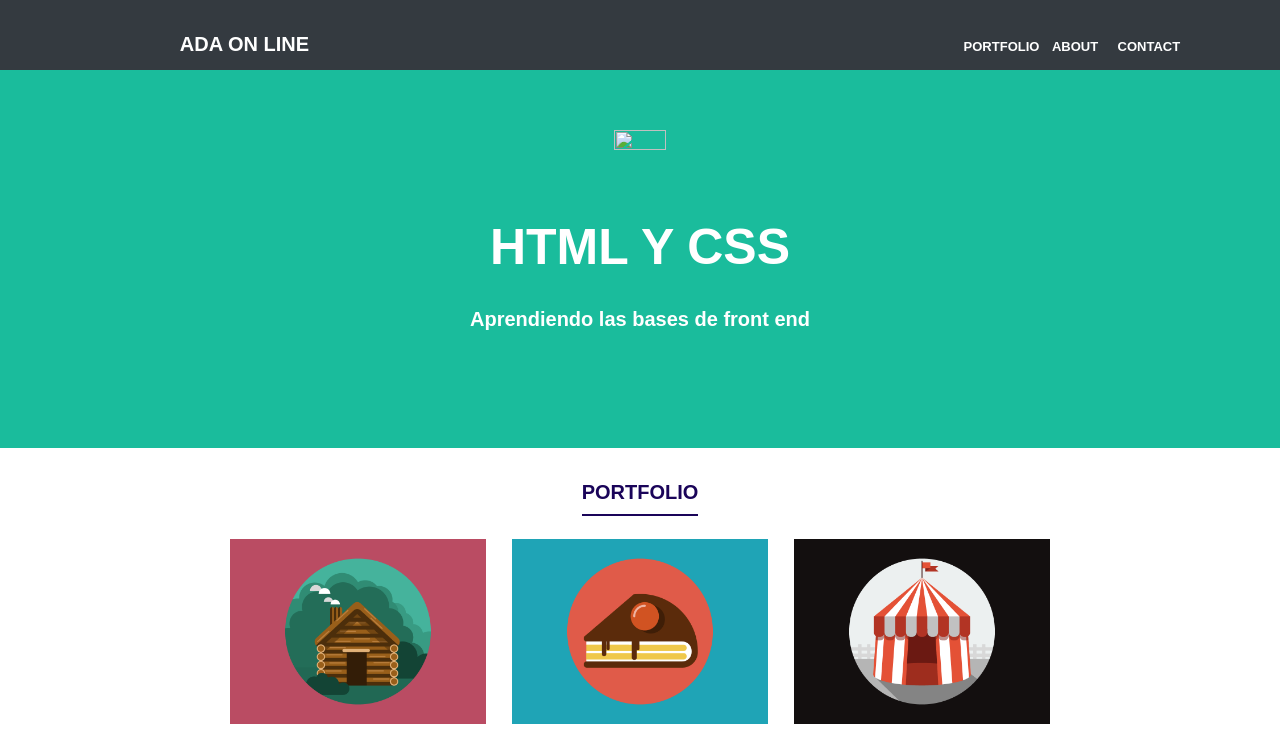
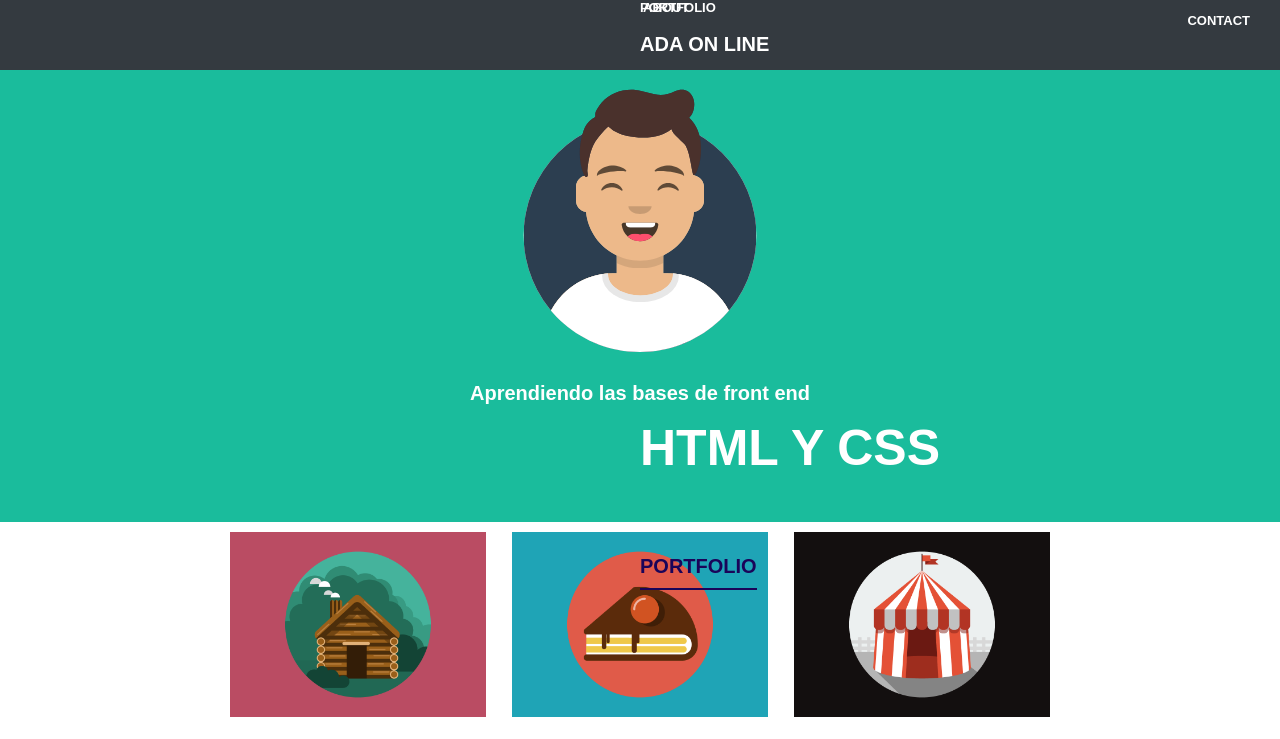
Before and after one commit to tefiavalos/quinta-clase, a plain HTML site: page ejercicio/index.html in a window 1280 px wide. Shown: the top 739 px of the page. Drawn offline with Linux system fonts and the light colour scheme; a web font is replaced by a local one.

Commit message:
probando position

```diff
--- a/ejercicio/index.html
+++ b/ejercicio/index.html
@@ -19,7 +19,7 @@
         <p>CONTACT</p>
     </div>
     <div class="cuerpo">
-    <img class="imagen-pp" src="../foto.svg">
+    <img class="imagen-pp" src="foto.svg">
     <br>
     <h1 class="principal">HTML Y CSS</h1>
     <H2>Aprendiendo las bases de front end</H2>
--- a/ejercicio/style.css
+++ b/ejercicio/style.css
@@ -9,19 +9,20 @@ body{
 .header {
     background-color: #343a40;
     height: 70px;
-    padding-left: 90px;
+    width: 100%;
     font-weight: bold;
-
- }
+    position:fixed;
+}
 
  h1{
     Display:inline-block;
     font-size: 20px;
+    position: absolute;
 
  }
 
  .imagen-pp{
-     padding-top: 50px;
+     padding-top: 70px;
      height: 20%;
      width: 20%;
  }
@@ -29,14 +30,16 @@ body{
     Display:inline-block;
     font-size: 13px;
     margin-left: 5px;
+    position: absolute;
+    right: 20px;
 }
 
 a{
     Display:inline-block;
-    padding-left: 650px;
     color: #ffffff;
     font-size: 13px;
-    margin-right: 5px;
+    margin-right: 40px;
+    position:absolute;
 
 }
 
@@ -118,8 +121,10 @@ p{
 
 #about{
     border-bottom: 2px solid white;
+
 }
 
 #portfolio{
     border-bottom: 2px solid #1a0459;
+
 }
```
Also changed, not shown: ejercicio/foto.svg (added).
